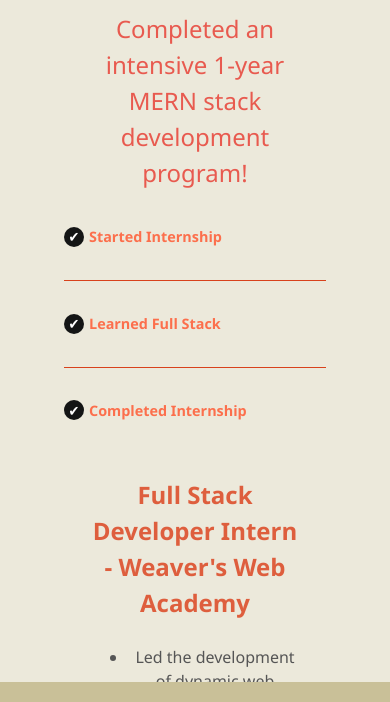
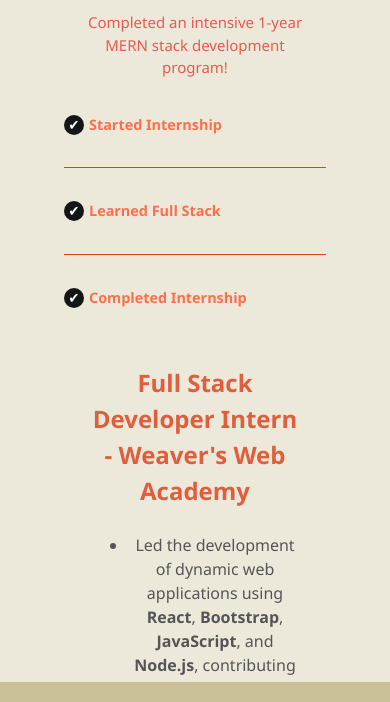
Before and after one commit to Sudipto0005018/My-Portfolio-Website, a website: page experience.html in a window 390 px wide. Shown: the part 102-804 px from the top of the page. Drawn offline with Linux system fonts and the light colour scheme.

Commit message:
new changess

```diff
--- a/experience.html
+++ b/experience.html
@@ -80,6 +80,10 @@
       @media (max-width: 542px) {
         .lg-heading {
           font-size: 30px !important;
+        }
+
+        .sm-heading {
+          font-size: 15px !important;
         }
 
         .experience-step {
```
Also changed, not shown: work.html (+1 -1 lines).
